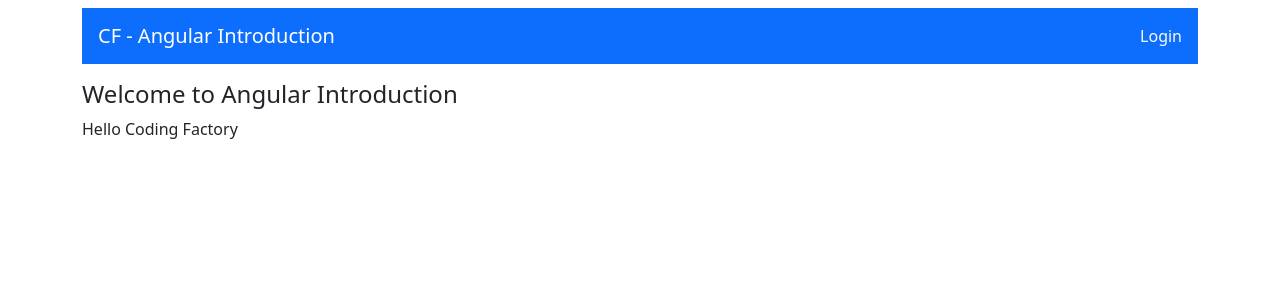
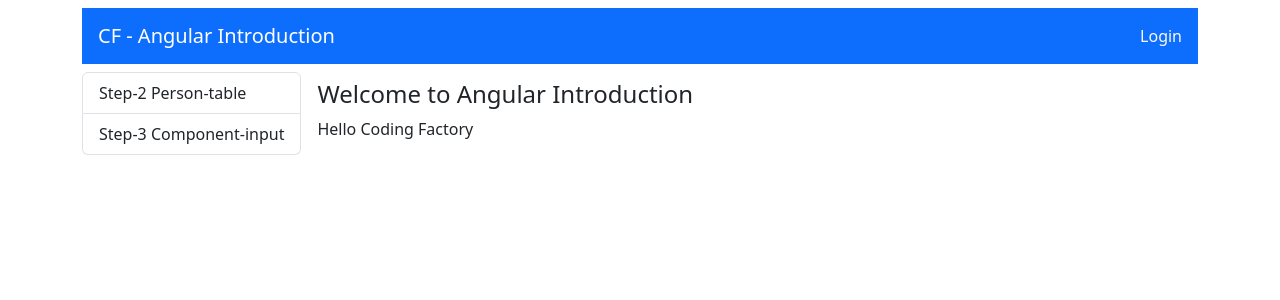
Before and after one commit to coding-factory-aueb/cf9-frontend, an Angular app: page /welcome in a window 1280 px wide. Shown: the top 300 px of the page. Built offline with nearby package versions, Linux system fonts and the light colour scheme.

Commit message:
feat: add left  navbar

```diff
--- a/src/app/app.html
+++ b/src/app/app.html
@@ -42,7 +42,12 @@
   <div class="container mt-2">
     <div class="d-flex flex-column gap-2">
       <app-navbar></app-navbar>
-      <router-outlet></router-outlet>
-    </div>
+      <div class="d-flex flex-row gap-2">
+        <app-step7-list-group-menu></app-step7-list-group-menu>
+        <div class="flex-grow-1 p-2 text-nowrap w-75">
+          <router-outlet></router-outlet>
+        </div>
+      </div>
+      </div>
   </div>
 }
--- a/src/app/app.ts
+++ b/src/app/app.ts
@@ -1,6 +1,8 @@
 import { Component, signal } from '@angular/core';
 import { RouterOutlet } from '@angular/router';
 import { Navbar } from './components/navbar/navbar';
+import { Step7ListGroupMenu } from './components/step7-list-group-menu/step7-list-group-menu';
+
 import { Step2PersonTable } from './components/step2-person-table/step2-person-table';
 import { Step3PersonTableInput } from './components/step3-person-table-input/step3-person-table-input';
 import { Step4ForDirective } from './components/step4-for-directive/step4-for-directive';
@@ -16,7 +18,8 @@ import { IPerson } from './shared/interfaces/person';
     Step2PersonTable,
     Step3PersonTableInput,
     Step4ForDirective,
-    Step5EventBind
+    Step5EventBind,
+    Step7ListGroupMenu
   ],
   templateUrl: './app.html',
   styleUrl: './app.css'
--- /dev/null
+++ b/src/app/components/step7-list-group-menu/step7-list-group-menu.html
@@ -0,0 +1,8 @@
+<div class="list-group">
+  <a class="list-group-item list-group-item-action">
+    Step-2 Person-table
+  </a>
+  <a class="list-group-item list-group-item-action">
+    Step-3 Component-input
+  </a>
+</div>
```
Also changed, not shown: src/app/components/step7-list-group-menu/step7-list-group-menu.ts (added, +9 -0 lines), src/app/components/step7-list-group-menu/step7-list-group-menu.css (added), 1 other file (tests, documents, lock files or other folders).
